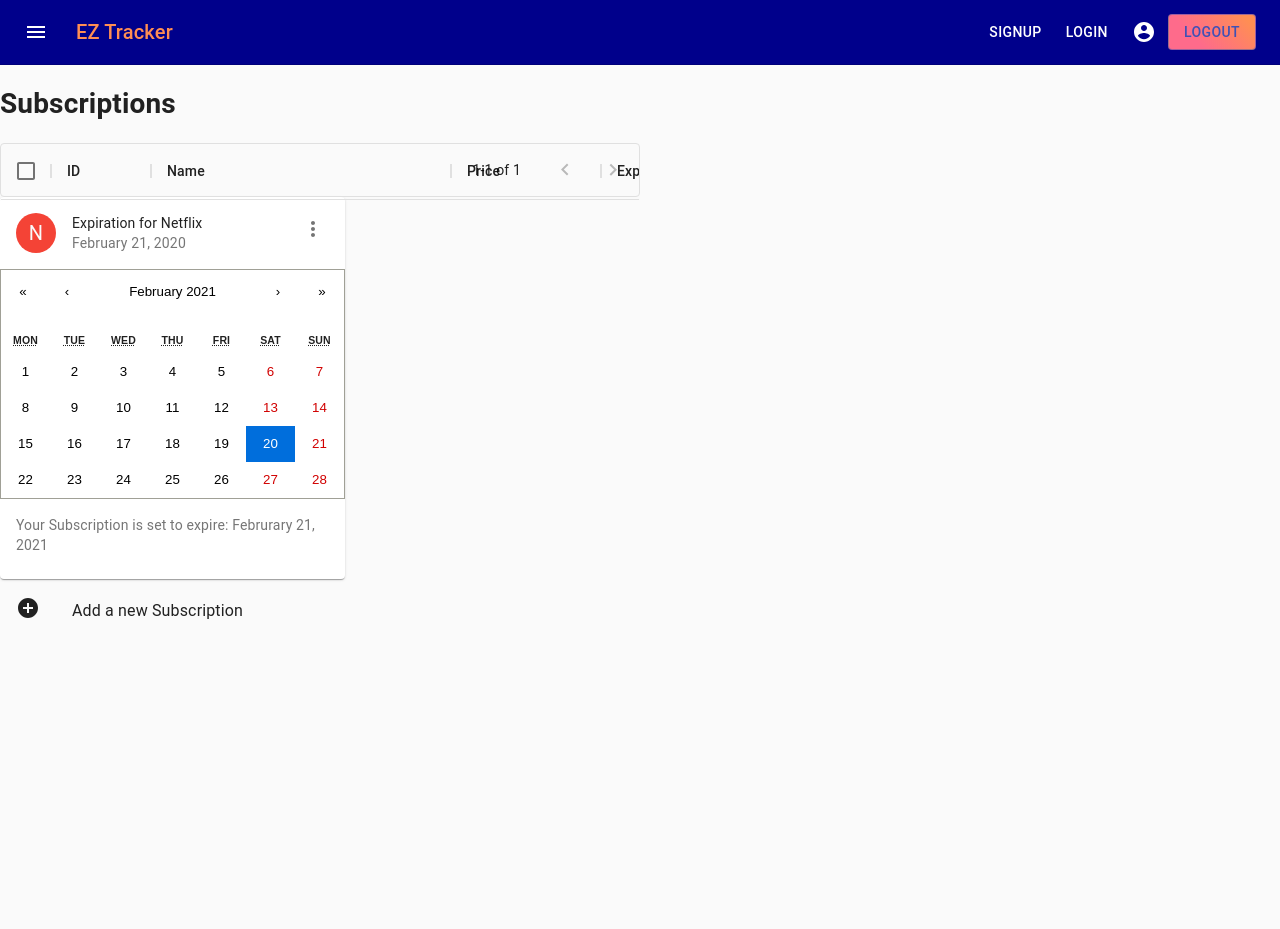
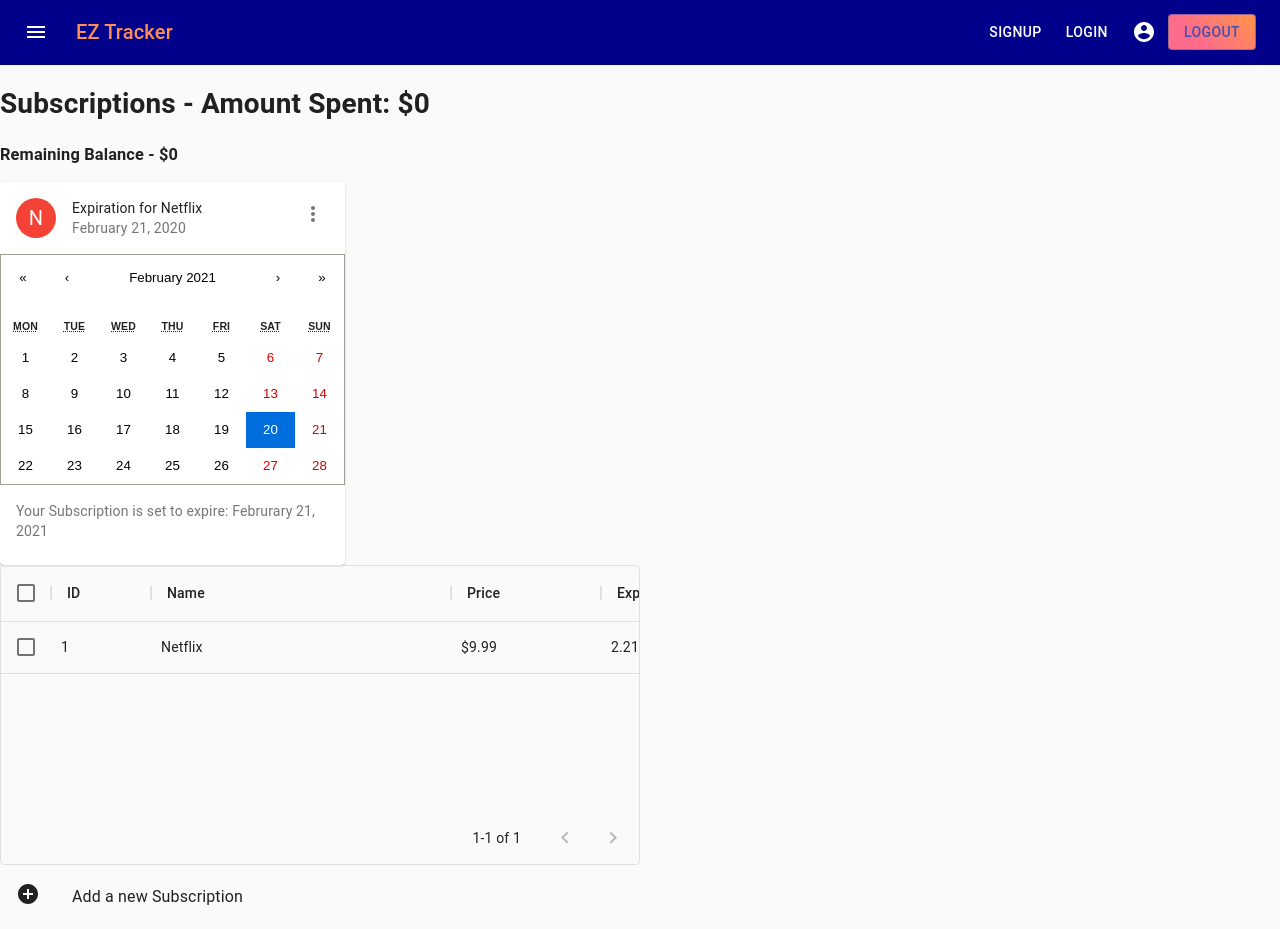
Before and after one commit to tonycrosby-tech/EZ_Tracker, a React (Create React App) app in the folder client/: page /subs in a window 1280 px wide. Before the commit the page ends 800 px from the top, so only its background shows below. Built offline with nearby package versions, Linux system fonts and the light colour scheme.

Commit message:
finishing up the subscription page

```diff
--- a/client/src/pages/Subscription.js
+++ b/client/src/pages/Subscription.js
@@ -84,18 +84,10 @@ const Subscription = () => {
 
   return (
     <div>
-      <h1>Subscriptions</h1>
-      <Grid Container>
-        <Grid item xs={6}>
-            <DataGrid
-              rows={rows}
-              columns={columns}
-              pageSize={4}
-              checkboxSelection
-            />
-        </Grid>
-
-          <Grid item xs={6}>
+      <h1>Subscriptions - Amount Spent: $0 </h1>
+      <h3>Remaining Balance - $0</h3>
+      <Grid Container spacing={3}>
+          <Grid item xs>
             <Card className={classes.root}>
               <CardHeader
                 avatar={
@@ -119,6 +111,17 @@ const Subscription = () => {
               </CardContent>
             </Card>
           </Grid>
+
+          <Grid item xs>
+          <div style={{ height: 300, width: "50%" }}>
+            <DataGrid
+              rows={rows}
+              columns={columns}
+              pageSize={4}
+              checkboxSelection
+            />
+          </div>
+          </Grid>
       </Grid>
 
       <div>
```
Also changed, not shown: client/src/components/Modal.js (added).
